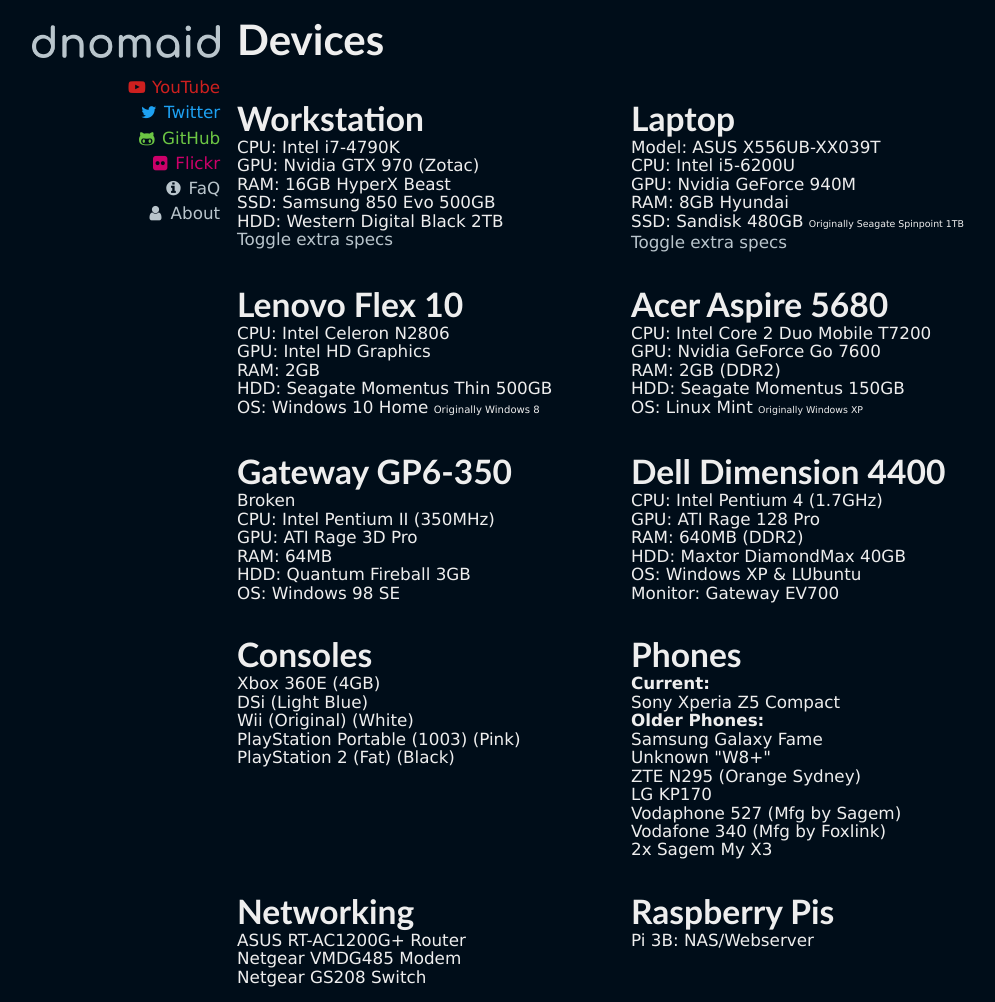
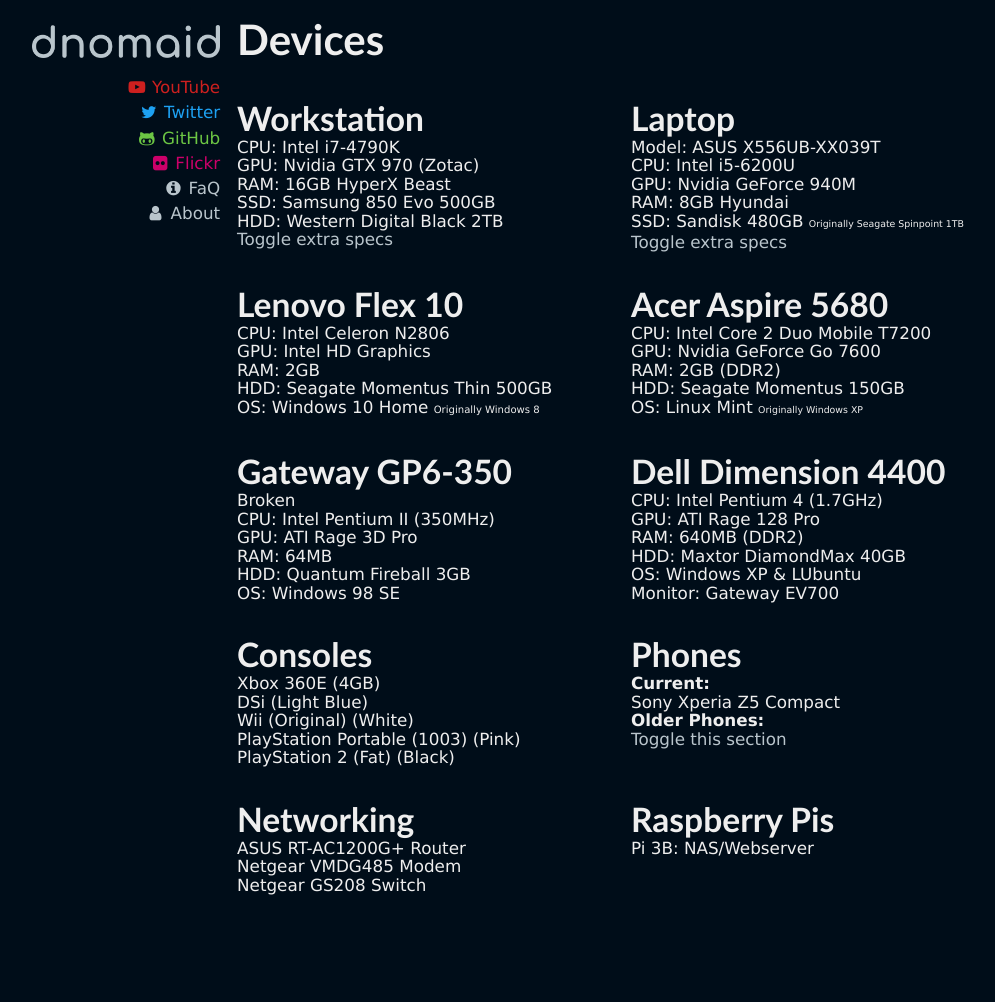
Before and after one commit to tomfishemoji/tomfishemoji.github.io, a Jekyll site: the page built from devices.html, in a window 1280 px wide. Shown: the whole page, without its empty margins (151-1146 px from the left). Built offline with Jekyll 4.4.1, drawn with Linux system fonts in a browser that asks for light colours; after the commit the page ends 910 px from its top, so only the background shows below that.

Commit message:
You need to toggle the older phones section now

```diff
--- a/devices.html
+++ b/devices.html
@@ -101,6 +101,8 @@
                 <p><b>Current:</b></p>
                 <p>Sony Xperia Z5 Compact</p>
                 <p><b>Older Phones:</b></p>
+                <p><a href="javascript:void(0);" onclick="toggle('older-phones')" style="cursor: pointer;">Toggle this section</a></p>
+                <div id="older-phones" style="display: none;">
                   <p>Samsung Galaxy Fame</p>
                   <p>Unknown "W8+"</p>
                   <p>ZTE N295 (Orange Sydney)</p>
@@ -108,6 +110,7 @@
                   <p>Vodaphone 527 (Mfg by Sagem)</p>
                   <p>Vodafone 340 (Mfg by Foxlink)</p>
                   <p>2x Sagem My X3</p>
+                </div>
             </div>
 
         </div>
```
Lines whose indentation alone changed are shown as unchanged.
